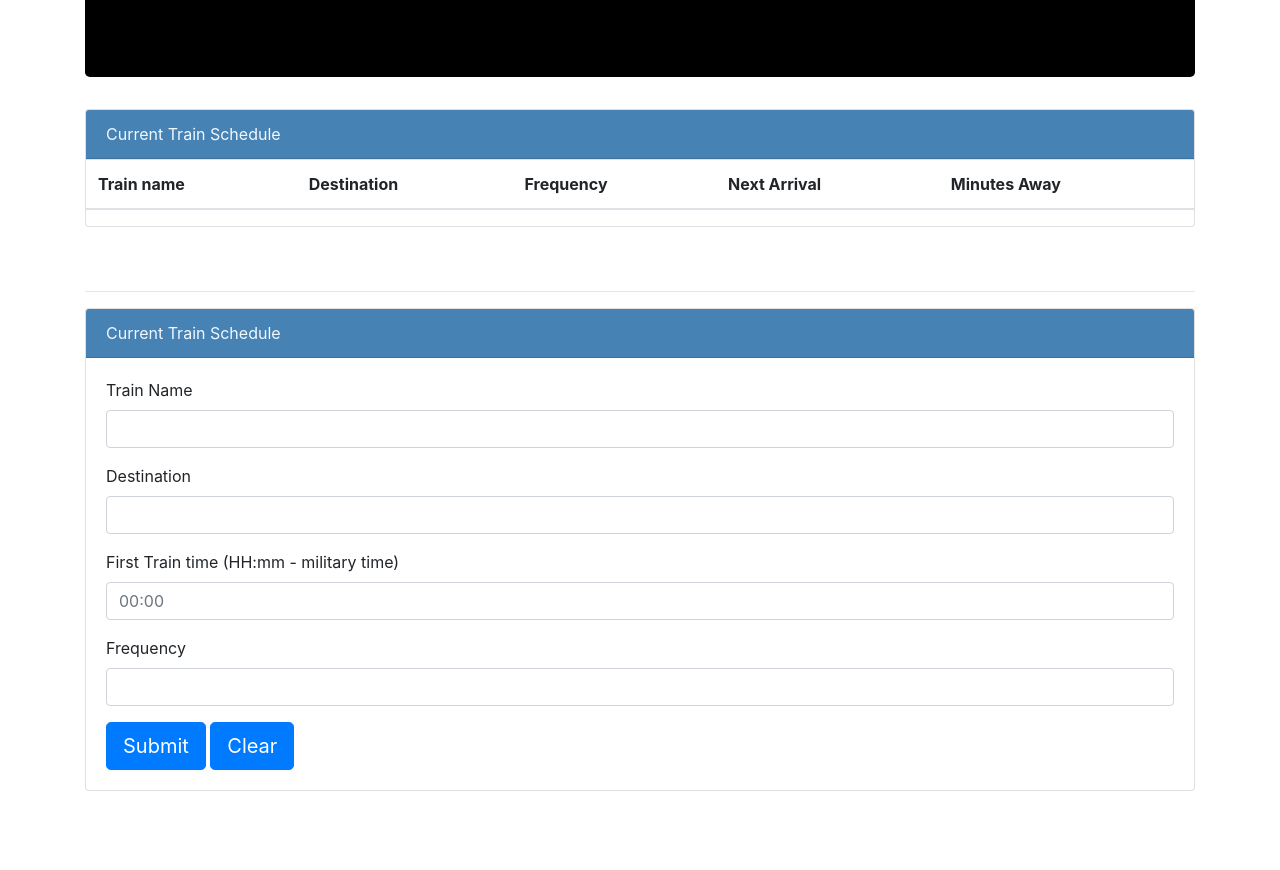
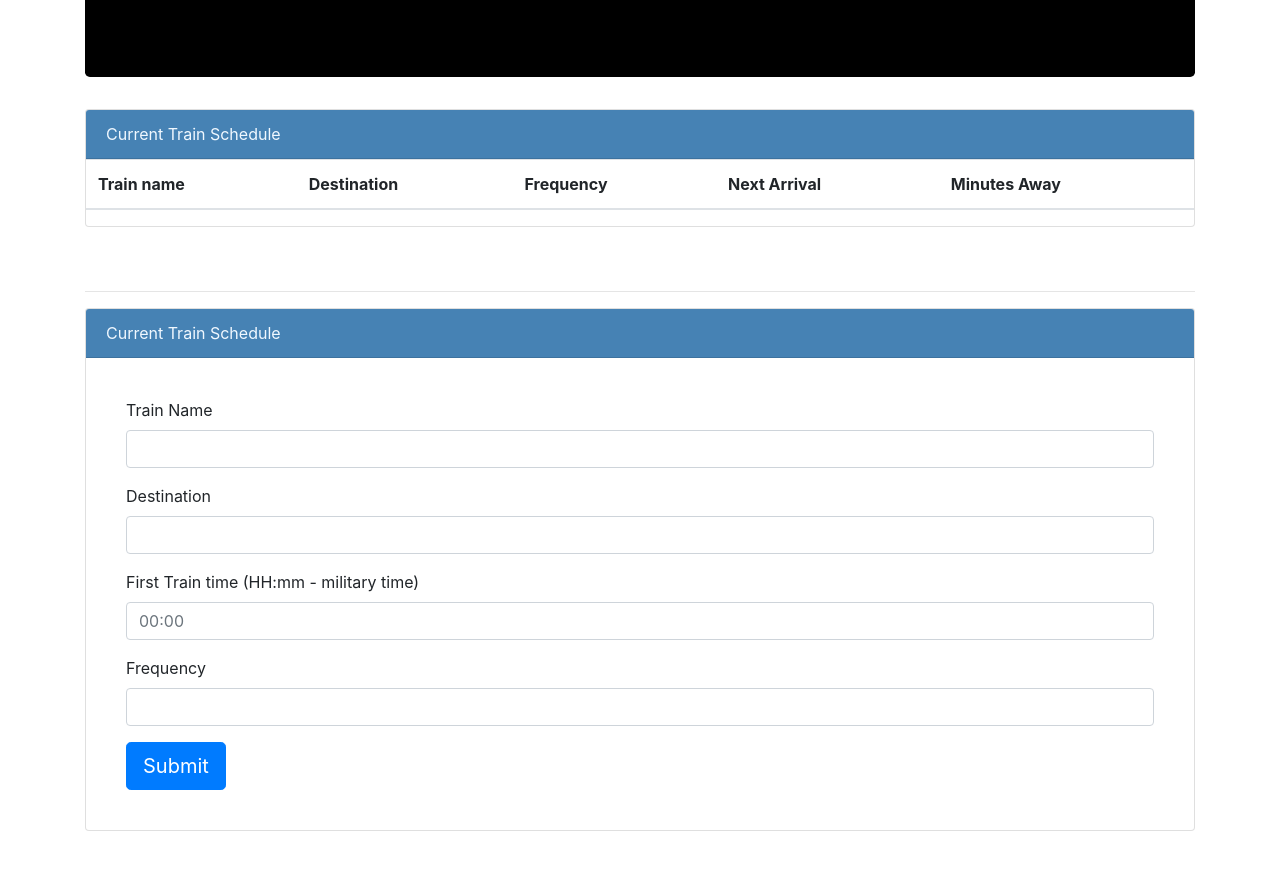
Before and after one commit to vivekvaishnani/trainSchedule, a plain HTML site: page docs/index.html in a window 1280 px wide. Shown: the part 212-1082 px from the top of the page. Before the commit the page ends 1003 px from the top, so only its background shows below. Drawn offline with nearby package versions, Linux system fonts and the light colour scheme; no server answers.

Commit message:
final change

```diff
--- a/docs/assets/css/trainSchedule.css
+++ b/docs/assets/css/trainSchedule.css
@@ -1,8 +1,6 @@
-#container{
+.container{
 
-    margin-right: 30px;
-    margin-left: 110px;
-    margin-bottom: 200px;
+    margin-bottom: 100px;
 }
 
 #jumbotron {
@@ -21,5 +19,6 @@
 }
 
 form {
-    margin: 20px;
+
+    margin: 40px;
 }
--- a/docs/index.html
+++ b/docs/index.html
@@ -80,7 +80,7 @@
                 </div>
 
                     <button type="button" class="btn btn-primary btn-lg" id="add-train-schedule"  >Submit</button>
-                    <button type="button" class="btn btn-primary btn-lg" id="clear-train-schedule"  >Clear</button>
+                    <!-- <button type="button" class="btn btn-primary btn-lg" id="clear-train-schedule"  >Clear</button> -->
 
 
             </form>
```
Also changed, not shown: docs/assets/js/trainSchedule.js (+11 -6 lines), 1 other file.
